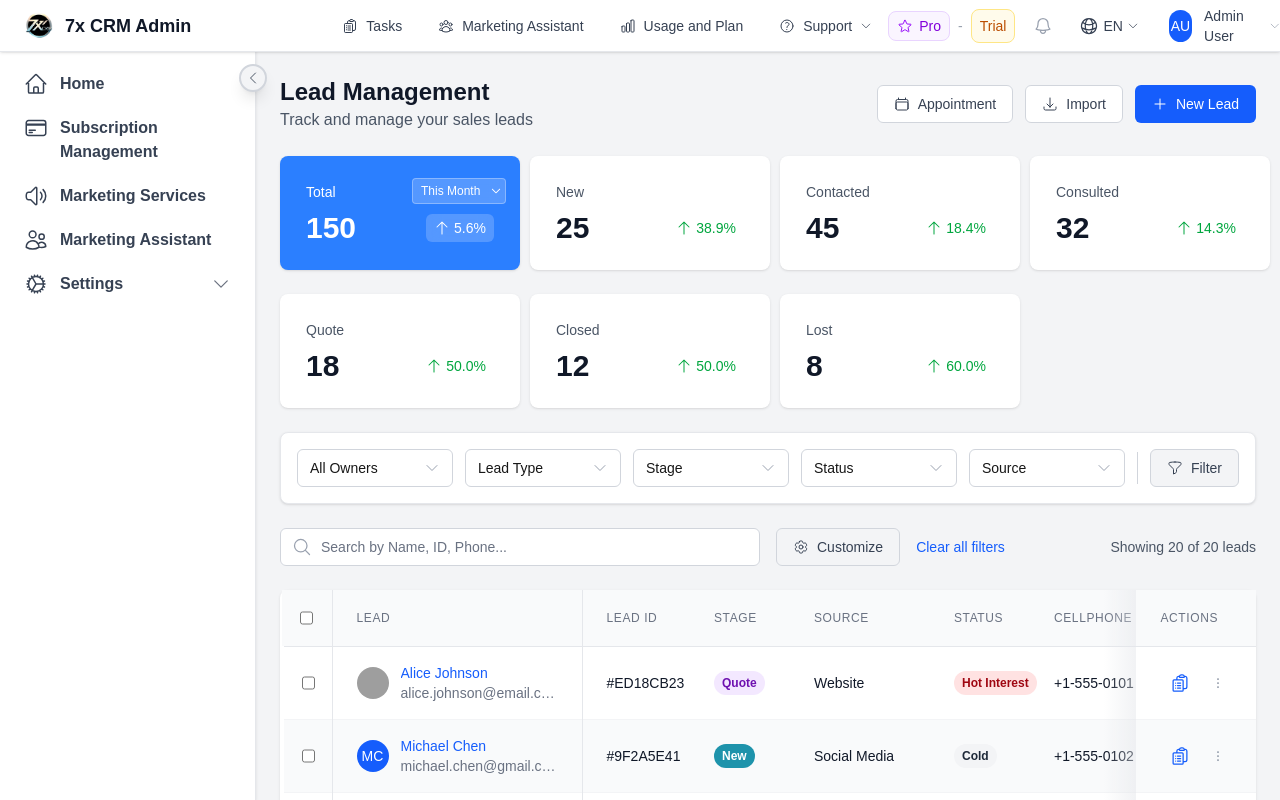
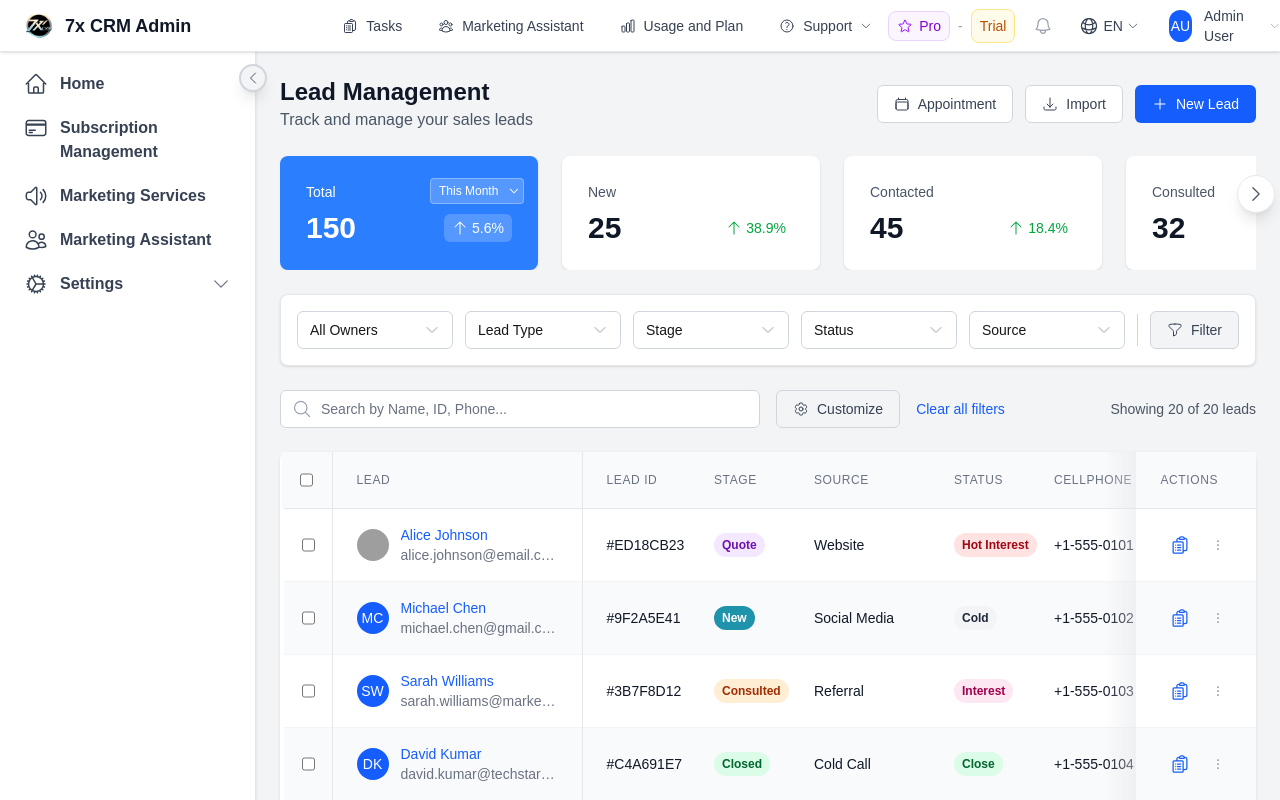
Before and after one commit to lekompozer/7xcrm-frontend, a Next.js app: page /admin/lead-management in a window 1280 px wide. Built offline with nearby package versions, Linux system fonts and the light colour scheme; grey boxes are pictures that could not be loaded.

Commit message:
update responsive

```diff
--- a/src/app/admin/lead-management/components/LeadStatsCards.tsx
+++ b/src/app/admin/lead-management/components/LeadStatsCards.tsx
@@ -5,18 +5,12 @@ import { useRef, useState, useEffect } from 'react';
  * LeadStatsCards Component
  *
  * Responsive stats cards that display lead metrics with the following behavior:
- * - Mobile (< lg): Horizontal scrollable flex layout with navigation arrows
- * - Desktop (>= lg): Responsive grid layout that adapts to screen size:
- *   - lg: 3 columns
- *   - xl: 4 columns
- *   - 2xl: 5 columns
- *   - 3xl: 6 columns (1680px+)
- *   - 4xl: 7 columns (1920px+)
+ * - All screens (< 4xl): Horizontal scrollable flex layout with navigation arrows (258px per card)
+ * - Very large screens (>= 4xl/1920px+): Grid layout with 7 columns for maximum utilization
  *
- * This ensures stats cards utilize full width on large 24+ inch monitors
- */
-
-interface LeadStat {
+ * This ensures stats cards stay on one row with horizontal scrolling for MacBook Pro 13"
+ * and similar screen sizes, only switching to grid on very large monitors.
+ */interface LeadStat {
     id: string;
     name: string;
     count: number;
@@ -135,20 +129,20 @@ export default function LeadStatsCards({
 
     return (
         <div className="relative mb-6">
-            {/* Left scroll arrow - only visible on smaller screens */}
+            {/* Left scroll arrow - visible for all scrollable screens */}
             <button
                 onClick={scrollLeft}
-                className={`absolute left-0 top-1/2 -translate-y-1/2 z-10 bg-white shadow-lg rounded-full p-2 border border-gray-200 transition-opacity duration-200 lg:hidden ${canScrollLeft ? 'opacity-100 hover:bg-gray-50' : 'opacity-0 pointer-events-none'
+                className={`absolute left-0 top-1/2 -translate-y-1/2 z-10 bg-white shadow-lg rounded-full p-2 border border-gray-200 transition-opacity duration-200 4xl:hidden ${canScrollLeft ? 'opacity-100 hover:bg-gray-50' : 'opacity-0 pointer-events-none'
                     }`}
                 style={{ transform: 'translateY(-50%) translateX(-50%)' }}
             >
                 <ChevronLeftIcon className="h-5 w-5 text-gray-600" />
             </button>
 
-            {/* Right scroll arrow - only visible on smaller screens */}
+            {/* Right scroll arrow - visible for all scrollable screens */}
             <button
                 onClick={scrollRight}
-                className={`absolute right-0 top-1/2 -translate-y-1/2 z-10 bg-white shadow-lg rounded-full p-2 border border-gray-200 transition-opacity duration-200 lg:hidden ${canScrollRight ? 'opacity-100 hover:bg-gray-50' : 'opacity-0 pointer-events-none'
+                className={`absolute right-0 top-1/2 -translate-y-1/2 z-10 bg-white shadow-lg rounded-full p-2 border border-gray-200 transition-opacity duration-200 4xl:hidden ${canScrollRight ? 'opacity-100 hover:bg-gray-50' : 'opacity-0 pointer-events-none'
                     }`}
                 style={{ transform: 'translateY(-50%) translateX(50%)' }}
             >
@@ -158,7 +152,7 @@ export default function LeadStatsCards({
             {/* Scrollable container */}
             <div
                 ref={scrollContainerRef}
-                className="grid grid-cols-1 sm:grid-cols-2 lg:grid-cols-3 xl:grid-cols-4 2xl:grid-cols-5 3xl:grid-cols-6 4xl:grid-cols-7 gap-6 lg:overflow-visible overflow-x-auto lg:grid stats-scroll-container"
+                className="flex gap-6 overflow-x-auto 4xl:grid 4xl:grid-cols-7 4xl:overflow-visible stats-scroll-container"
                 onScroll={checkScrollPosition}
             >
                 {stats.map((stat) => {
@@ -169,11 +163,11 @@ export default function LeadStatsCards({
                         <div
                             key={stat.id}
                             onClick={() => onStatSelect(selectedStat === stat.id ? null : stat.id)}
-                            className={`relative rounded-lg shadow cursor-pointer transition-all duration-200 hover:shadow-lg border-2 overflow-hidden lg:flex-shrink flex-shrink-0 ${isSelected
+                            className={`relative rounded-lg shadow cursor-pointer transition-all duration-200 hover:shadow-lg border-2 overflow-hidden flex-shrink-0 4xl:flex-shrink ${isSelected
                                 ? `${getSelectedBackgroundClass(stat.id)} border-transparent`
                                 : 'bg-white border-transparent hover:border-gray-200'
                                 }`}
-                            style={{ minWidth: '240px', width: '100%', height: '114px', padding: '24px' }}
+                            style={{ minWidth: '258px', width: '258px', height: '114px', padding: '24px' }}
                         >
                             {/* Time Period Selector only for Total - positioned at top right */}
                             {stat.id === 'total' && (
--- a/src/app/globals.css
+++ b/src/app/globals.css
@@ -28,8 +28,7 @@ body {
   scrollbar-width: none;
 }
 
-/* Responsive stats container */
-@media (max-width: 1023px) {
+/* Stats container behavior */
 .stats-scroll-container {
   display: flex !important;
   overflow-x: auto;
@@ -40,12 +39,18 @@ body {
   scroll-snap-align: start;
   flex-shrink: 0;
 }
-}
 
-@media (min-width: 1024px) {
+/* Only use grid for very large screens (4xl and above) */
+@media (min-width: 1920px) {
   .stats-scroll-container {
     display: grid !important;
     overflow: visible !important;
+    scroll-snap-type: none;
+  }
+
+  .stats-scroll-container>div {
+    scroll-snap-align: none;
+    flex-shrink: 1;
   }
 }
 
```
Lines whose indentation alone changed are shown as unchanged.
